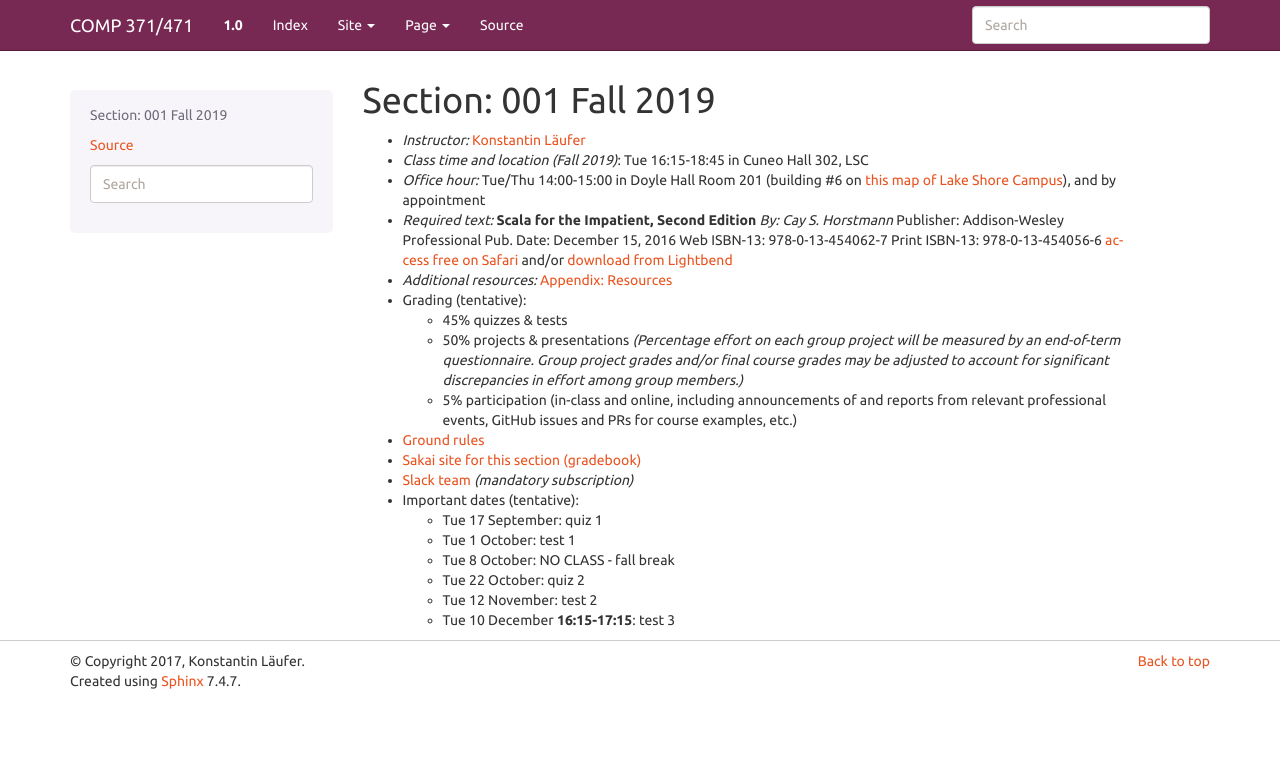
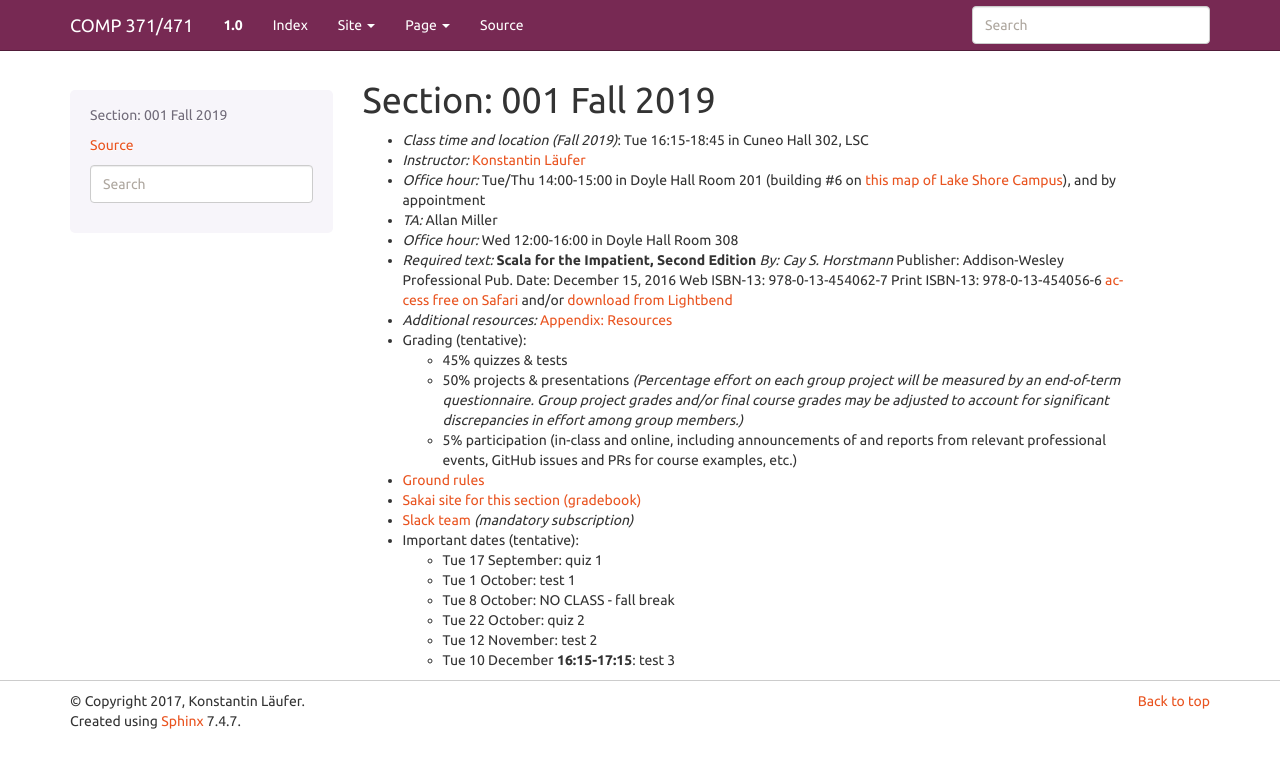
Before and after one commit to lucproglangcourse/lucproglangcourse.github.io, a Sphinx documentation site: the page built from source/syllabi/2019Fall.rst, in a window 1280 px wide. Shown: the top 768 px of the page. Built offline with Sphinx 7.4.7, drawn with Linux system fonts in a browser that asks for light colours.

Commit message:
added TA office hour
Signed-off-by: Konstantin Läufer <klaeufer@gmail.com>

```diff
--- a/source/syllabi/2019Fall.rst
+++ b/source/syllabi/2019Fall.rst
@@ -1,9 +1,11 @@
 Section: 001 Fall 2019
 ~~~~~~~~~~~~~~~~~~~~~~~~
 
+- *Class time and location (Fall 2019)*: Tue 16:15-18:45 in Cuneo Hall 302, LSC
 - *Instructor:* `Konstantin Läufer <http://klaeufer.github.io>`_
-- *Class time and location (Fall 2019)*: Tue 16:15-18:45 in Cuneo Hall 302, LSC
 - *Office hour:* Tue/Thu 14:00-15:00 in Doyle Hall Room 201 (building #6 on `this map of Lake Shore Campus <https://www.luc.edu/media/lucedu/pdfs-campusmaps/lsc.pdf>`_), and by appointment
+- *TA:* Allan Miller
+- *Office hour:* Wed 12:00-16:00 in Doyle Hall Room 308
 - *Required text:*
   **Scala for the Impatient, Second Edition**
   *By: Cay S. Horstmann*
```
